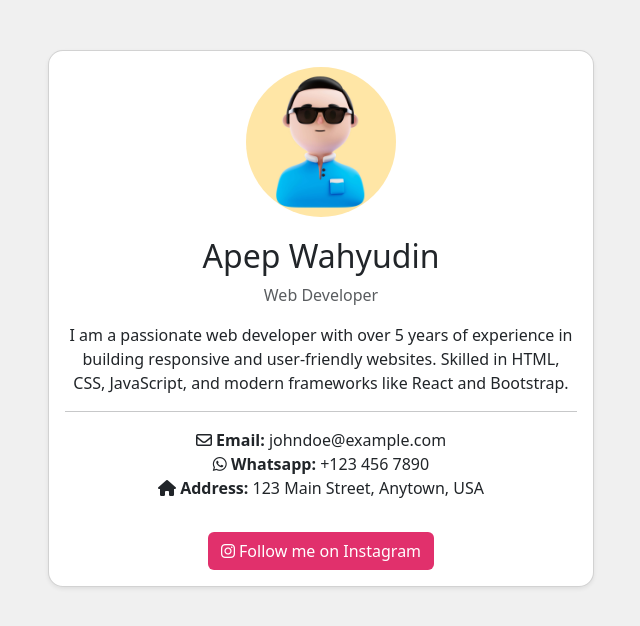
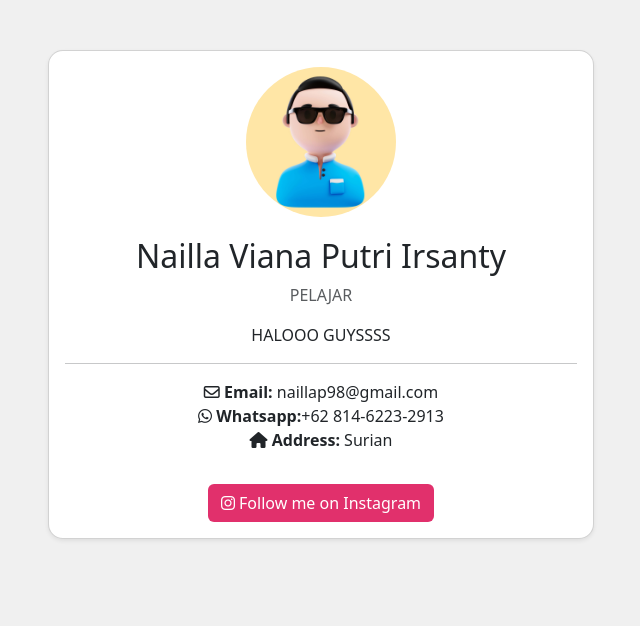
Before and after one commit to NaillaViana21/tc_naillaputri_X1, a plain HTML site: page index.html in a window 1280 px wide. Shown: the whole page, without its empty margins (319-959 px from the left). Drawn offline with nearby package versions, Linux system fonts and the light colour scheme.

Commit message:
Update index.html

```diff
--- a/index.html
+++ b/index.html
@@ -15,17 +15,17 @@
                 <div class="card shadow-sm">
                     <div class="card-body text-center">
                         <img src="avatar.jpg" alt="Profile Image" class="profile-img">
-                        <h2>Apep Wahyudin</h2>
-                        <p class="text-muted">Web Developer</p>
-                        <p>I am a passionate web developer with over 5 years of experience in building responsive and user-friendly websites. Skilled in HTML, CSS, JavaScript, and modern frameworks like React and Bootstrap.
+                        <h2>Nailla Viana Putri Irsanty </h2>
+                        <p class="text-muted">PELAJAR</p>
+                        <p>HALOOO GUYSSSS
                         </p>
                         <hr>
                         <ul class="list-unstyled">
-                            <li><i class="fa-regular fa-envelope"></i> <strong>Email:</strong> johndoe@example.com</li>
-                            <li><i class="fa-brands fa-whatsapp"></i> <strong>Whatsapp:</strong> +123 456 7890</li>
-                            <li><i class="fa-solid fa-house"></i> <strong>Address:</strong> 123 Main Street, Anytown, USA</li>
+                            <li><i class="fa-regular fa-envelope"></i> <strong>Email:</strong> naillap98@gmail.com</li>
+                            <li><i class="fa-brands fa-whatsapp"></i> <strong>Whatsapp:</strong>+62 814-6223-2913 </li>
+                            <li><i class="fa-solid fa-house"></i> <strong>Address:</strong> Surian</li>
                         </ul>
-                        <a href="https://www.instagram.com/sebuahsemangat" target="_blank" class="btn btn-instagram mt-3">
+                        <a href="https://www.instagram.com/nailla.putri_irsnty?igsh=b3BnamswZ2luODNj" target="_blank" class="btn btn-instagram mt-3">
                             <i class="fab fa-instagram"></i> Follow me on Instagram
                         </a>
                     </div>
```
